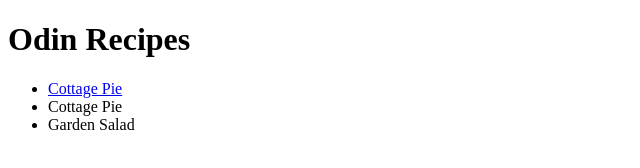
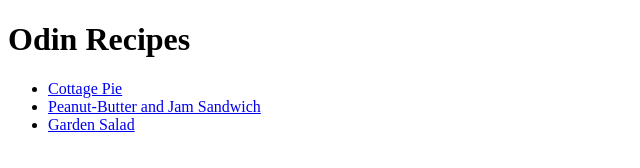
Before and after one commit to kadevandermerwe/OdinRecipes, a plain HTML site: page index.html in a window 1280 px wide. Shown: the whole page, without its empty margins (0-640 px from the left). Drawn offline with Linux system fonts and the light colour scheme.

Commit message:
Fixed broken PBJ Sandwich link on titlepage

```diff
--- a/index.html
+++ b/index.html
@@ -9,8 +9,8 @@
     <h1>Odin Recipes</h1>
     <ul>
         <li><a href="/recipes/cottagePie.html">Cottage Pie</a></li>
-        <li><a href="/recipes/cottagePie.html"></a>Cottage Pie</li>
-        <li><a href="/recipes/GardenSalad.html"></a>Garden Salad</li>
+        <li><a href="/recipes/PBJ-Sandwich.html">Peanut-Butter and Jam Sandwich</a></li>
+        <li><a href="/recipes/GardenSalad.html">Garden Salad</a></li>
 </ul>
 
 </body>
```
